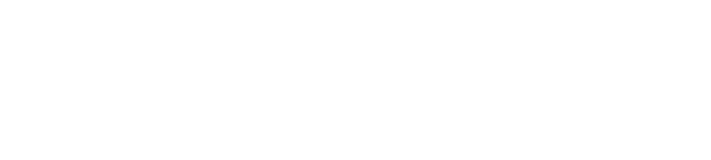
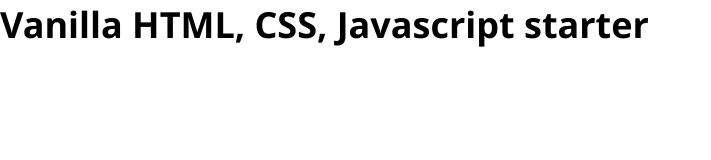
Before and after one commit to notAro14/vanilla-starter, a website built with Parcel: page index.html in a window 1280 px wide. Shown: the whole page, without its empty margins (0-711 px from the left). Built offline with nearby package versions, Linux system fonts and the light colour scheme.

Commit message:
Add sass

```diff
--- a/index.html
+++ b/index.html
@@ -7,5 +7,7 @@
     <title>Vanilla Starter</title>
     <script defer src="./index.js"></script>
   </head>
-  <body></body>
+  <body>
+    <h1>Vanilla HTML, CSS, Javascript starter</h1>
+  </body>
 </html>
--- a/index.js
+++ b/index.js
@@ -1 +1,3 @@
+import './main.scss'
+
 console.log('Hello')
--- /dev/null
+++ b/main.scss
@@ -0,0 +1,5 @@
+@use './styles/reset.scss';
+
+body {
+  font-family: 'Segoe UI', Tahoma, Geneva, Verdana, sans-serif;
+}
--- /dev/null
+++ b/styles/reset.scss
@@ -0,0 +1,18 @@
+* {
+  box-sizing: border-box;
+  margin: 0;
+  padding: 0;
+}
+
+html {
+  font-size: 18px;
+}
+
+a {
+  color: #333;
+  text-decoration: none;
+}
+
+ul {
+  list-style-type: none;
+}
```
Also changed, not shown: package.json (+6 -1 lines), 2 other files.
